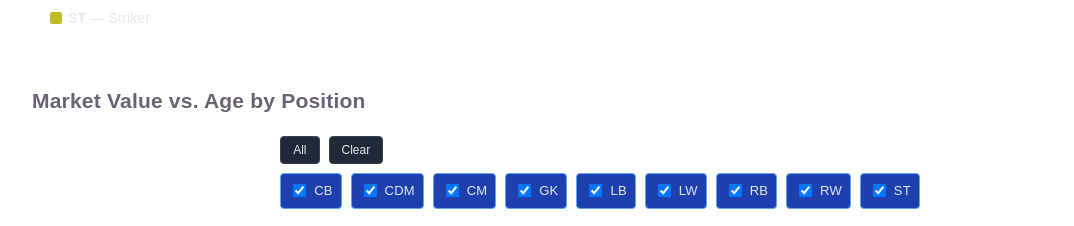
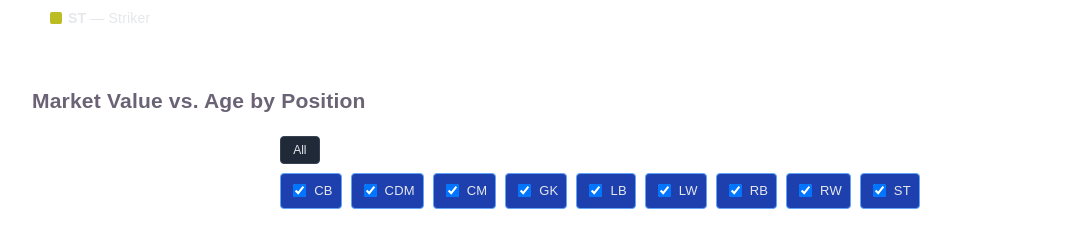
Before and after one commit to LShen123/FIFA_Sports_Player_Dashboard, a React (Vite) app: page / in a window 1280 px wide. Shown: the part 860-1086 px from the top of the page, without its empty margins (40-1114 px from the left). Built offline with nearby package versions, Linux system fonts and the light colour scheme.

Commit message:
removing redundant button

```diff
--- a/src/components/ValuePositionScatter.jsx
+++ b/src/components/ValuePositionScatter.jsx
@@ -17,10 +17,6 @@ export default function ValuePositionScatter({ data }) {
 
   const selectAllPositions = (positions) => {
     setSelectedPositions(new Set(positions));
-  };
-
-  const clearAllPositions = () => {
-    setSelectedPositions(new Set());
   };
 
   useEffect(() => {
@@ -215,20 +211,6 @@ export default function ValuePositionScatter({ data }) {
           >
             All
           </button>
-          <button
-            onClick={clearAllPositions}
-            style={{
-              padding: "6px 12px",
-              borderRadius: "4px",
-              border: "1px solid #374151",
-              backgroundColor: "#1f2937",
-              color: "#e5e7eb",
-              cursor: "pointer",
-              fontSize: "12px",
-            }}
-          >
-            Clear
-          </button>
         </div>
         <div style={{ display: "flex", flexWrap: "wrap", gap: "0.5rem" }}>
           {getPositions().map((position) => (
```
